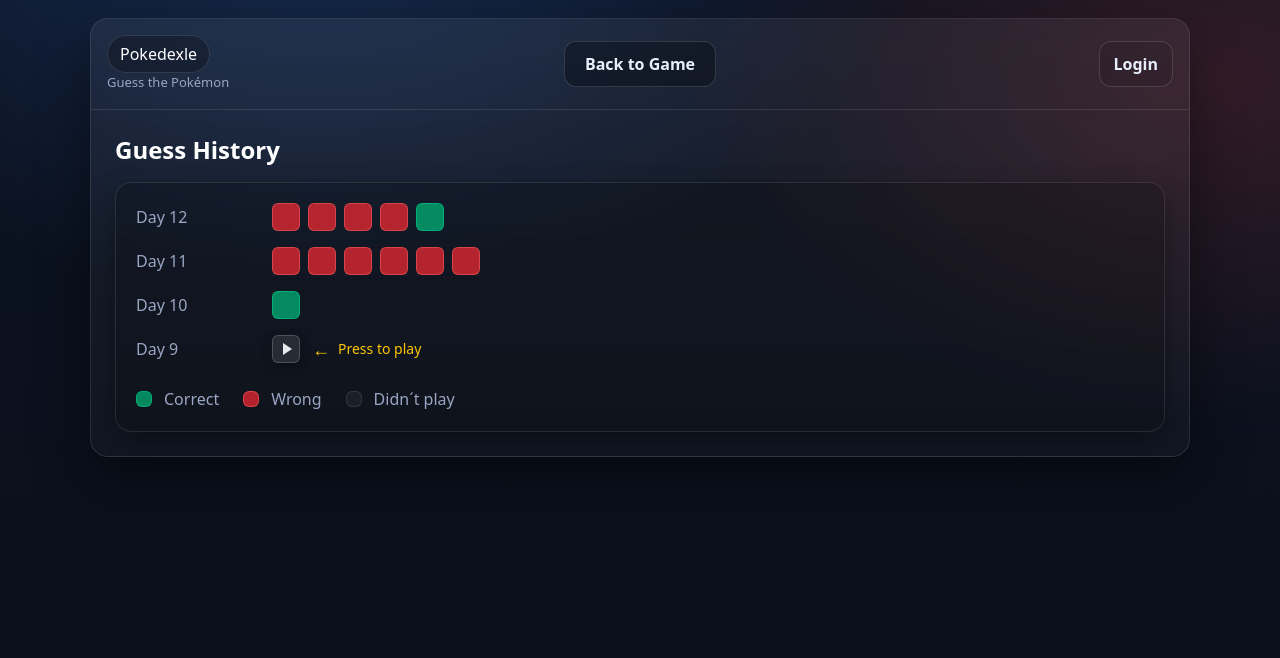
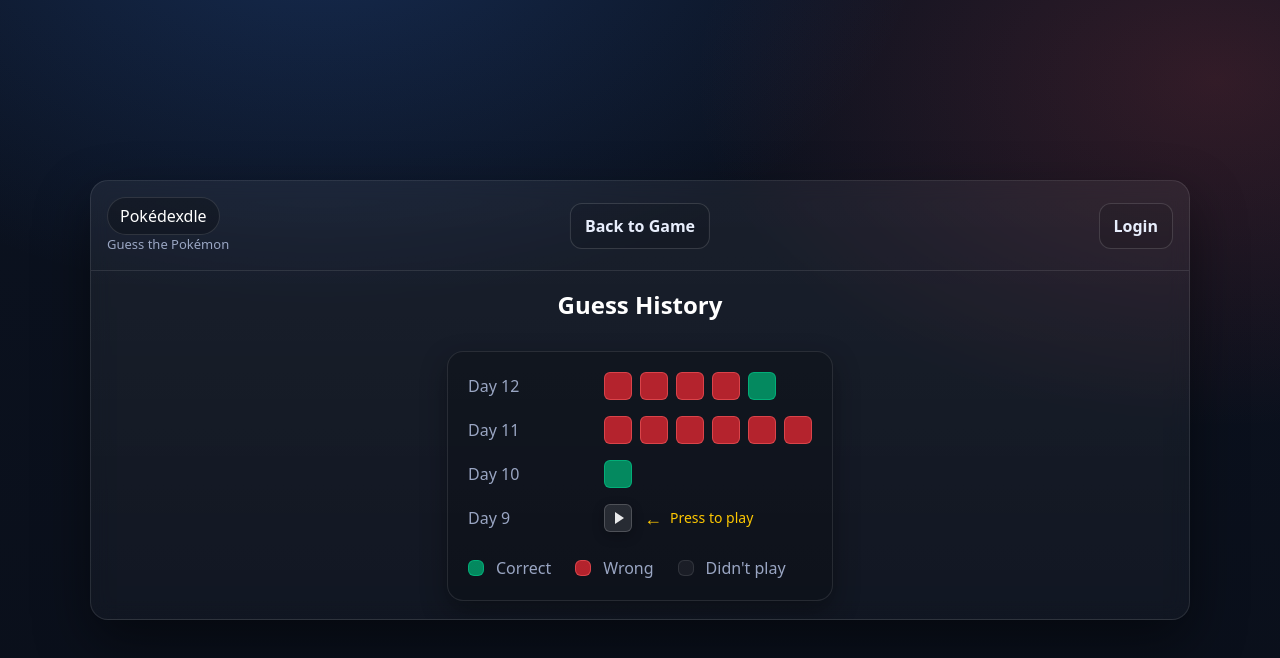
Before and after one commit to birgirbtb/pokedexdle, a Next.js app: page /history in a window 1280 px wide. Shown: the top 658 px of the page. Built offline with nearby package versions, Linux system fonts and the light colour scheme; no server answers.

Commit message:
reorganize app into GameFrame component

```diff
--- /dev/null
+++ b/app/components/GameFrame.tsx
@@ -0,0 +1,63 @@
+import type { ReactNode } from "react";
+import Link from "next/link";
+import LogOut from "../(auth)/components/LogOut";
+import { createClient } from "@/lib/supabase/server";
+
+type AppFrameProps = {
+  children: ReactNode;
+  headerCenter?: ReactNode;
+};
+
+export default async function GameFrame({
+  children,
+  headerCenter,
+}: AppFrameProps) {
+  const supabase = await createClient();
+  const {
+    data: { user },
+  } = await supabase.auth.getUser();
+
+  return (
+    <main className="min-h-screen flex justify-center items-center p-4.5">
+      <div className="relative w-full max-w-275 rounded-[18px] overflow-hidden bg-linear-to-b from-white/6 to-white/3 border border-white/10 shadow-[0_22px_55px_rgba(0,0,0,0.45)] backdrop-blur-[10px]">
+        <header className="relative bg-[linear-gradient(90deg,rgba(229,72,77,0.18),rgba(59,130,246,0.14)),rgba(15,23,42,0.55)] border-b border-white/10">
+          <div className="flex items-center justify-between gap-4 p-4">
+            <div>
+              <div className="text-white inline-block py-1.5 px-3 rounded-full bg-black/25 border border-white/12">
+                Pokédexdle
+              </div>
+              <div className="text-[#9aa6c3] text-[13px]">
+                Guess the Pokémon
+              </div>
+            </div>
+
+            <div className="flex flex-col gap-1">
+              {user && (
+                <p className="text-white text-sm font-semibold">{user.email}</p>
+              )}
+              {user ? (
+                <LogOut />
+              ) : (
+                <Link href="/login">
+                  <button className="border border-white/[0.14] bg-black/10 text-[#e8eefc] py-2.5 px-3.5 rounded-xl font-bold cursor-pointer">
+                    Login
+                  </button>
+                </Link>
+              )}
+            </div>
+          </div>
+
+          {headerCenter && (
+            <div className="absolute left-1/2 top-1/2 -translate-x-1/2 -translate-y-1/2">
+              {headerCenter}
+            </div>
+          )}
+        </header>
+
+        <section className="p-4.5 flex flex-col items-center gap-3.5">
+          {children}
+        </section>
+      </div>
+    </main>
+  );
+}
--- a/app/history/page.tsx
+++ b/app/history/page.tsx
@@ -1,117 +1,39 @@
 import Link from "next/link";
+import GameFrame from "../components/GameFrame";
+import { createClient } from "@/lib/supabase/server";
 
-export default function HistoryPage() {
+export default async function HistoryPage() {
+  const supabase = await createClient();
+  const {
+    data: { user },
+  } = await supabase.auth.getUser();
+
   return (
-    // Full viewport height, center the app container horizontally
-    <main className="min-h-screen flex justify-center items-start p-4.5">
-      {/* Main glass container */}
-      <div
-        className="
-          relative w-full max-w-[1100px]
-          rounded-[18px] overflow-hidden
-          bg-gradient-to-b from-white/[0.06] to-white/[0.03]
-          border border-white/10
-          shadow-[0_22px_55px_rgba(0,0,0,0.45)]
-          backdrop-blur-[10px]
-        "
-      >
-        {/* Header bar */}
-        <header
-          className="
-            relative
-            bg-[linear-gradient(90deg,rgba(229,72,77,0.18),rgba(59,130,246,0.14)),rgba(15,23,42,0.55)]
-            border-b border-white/10
-          "
-        >
-          {/* Left/Right header layout */}
-          <div className="flex items-center justify-between gap-4 p-4">
-            {/* Left: brand goes back to home */}
-            <Link href="/" className="block">
-              <div>
-                <div className="text-white inline-block py-1.5 px-3 rounded-full bg-black/25 border border-white/12">
-                  Pokedexle
-                </div>
-                <div className="text-[#9aa6c3] text-[13px]">Guess the Pokémon</div>
-              </div>
-            </Link>
-
-            {/* Right: Login (replace later with LogOut/user if you want) */}
-            <Link href="/login">
-              <button
-                type="button"
-                className="
-                  border border-white/[0.14] bg-black/10
-                  text-[#e8eefc]
-                  py-2.5 px-3.5 rounded-xl
-                  font-bold
-                  hover:bg-black/20
-                  active:translate-y-px
-                "
-              >
-                Login
-              </button>
-            </Link>
-          </div>
-
-          {/* Center: back button (absolute = truly centered) */}
-          <div className="absolute left-1/2 top-1/2 -translate-x-1/2 -translate-y-1/2">
+    <GameFrame
+      headerCenter={
         <Link href="/">
-              <button
-                type="button"
-                className="
-                  px-5 py-2.5 rounded-xl
-                  font-extrabold
-                  border border-white/14
-                  bg-black/30 text-[#e8eefc]
-                  hover:bg-black/40
-                  active:translate-y-px
-                  select-none
-                "
-              >
+          <button className="border border-white/[0.14] bg-black/10 text-[#e8eefc] py-2.5 px-3.5 rounded-xl font-bold cursor-pointer">
             Back to Game
           </button>
         </Link>
-          </div>
-        </header>
+      }
+    >
+      <h1 className="text-white text-2xl font-bold">Guess History</h1>
 
-        {/* Page content padding */}
-        <section className="p-6">
-          <h1 className="text-white text-2xl font-extrabold">Guess History</h1>
-
-          {/* Outer history panel */}
-          <div
-            className="
-              mt-4
-              rounded-2xl
-              border border-white/10
-              bg-black/20
-              shadow-[0_10px_26px_rgba(0,0,0,0.35)]
-              p-5
-            "
-          >
-            {/* Rows container */}
+      <div className="mt-4 rounded-2xl border border-white/10 bg-black/20 shadow-[0_10px_26px_rgba(0,0,0,0.35)] p-5">
         <div className="flex flex-col gap-4">
-              {/* ===== Row: Day 12 ===== */}
           <div className="flex items-center gap-6">
-                {/* Left label */}
             <div className="w-28 text-[#9aa6c3]">Day 12</div>
 
-                {/* Result squares row */}
             <div className="flex gap-2">
-                  {/* Wrong */}
               <div className="w-7 h-7 rounded-md bg-red-500/70 border border-red-400/50" />
-                  {/* Wrong */}
               <div className="w-7 h-7 rounded-md bg-red-500/70 border border-red-400/50" />
-                  {/* Wrong */}
               <div className="w-7 h-7 rounded-md bg-red-500/70 border border-red-400/50" />
-                  {/* Wrong */}
               <div className="w-7 h-7 rounded-md bg-red-500/70 border border-red-400/50" />
-                  {/* Correct */}
               <div className="w-7 h-7 rounded-md bg-emerald-500/70 border border-emerald-400/50" />
             </div>
           </div>
 
-              {/* ===== Row: Day 11 ===== */}
           <div className="flex items-center gap-6">
             <div className="w-28 text-[#9aa6c3]">Day 11</div>
             <div className="flex gap-2">
@@ -124,7 +46,6 @@ export default function HistoryPage() {
             </div>
           </div>
 
-              {/* ===== Row: Day 10 ===== */}
           <div className="flex items-center gap-6">
             <div className="w-28 text-[#9aa6c3]">Day 10</div>
             <div className="flex gap-2">
@@ -132,47 +53,18 @@ export default function HistoryPage() {
             </div>
           </div>
 
-              {/* ===== Row: Day 9 ===== */}
           <div className="flex items-center gap-6">
             <div className="w-28 text-[#9aa6c3]">Day 9</div>
 
             <div className="relative flex items-center gap-3">
-                  {/* Playable square */}
               <button
                 type="button"
                 aria-label="Play Day 9"
-                    className="
-                      group
-                      w-7 h-7 rounded-md
-                      flex items-center justify-center
-
-                      bg-white/10
-                      border border-white/18
-                      shadow-[0_4px_12px_rgba(0,0,0,0.25)]
-
-                      transition-all
-                      hover:border-yellow-400
-                      hover:ring-2 hover:ring-yellow-400/40
-                      hover:bg-white/14
-                      focus:outline-none
-                    "
+                className="group w-7 h-7 rounded-md flex items-center justify-center bg-white/10 border border-white/18 shadow-[0_4px_12px_rgba(0,0,0,0.25)] transition-all hover:border-yellow-400 hover:ring-2 hover:ring-yellow-400/40 hover:bg-white/14 focus:outline-none"
               >
-                    <span
-                      className="
-                        block
-                        w-0 h-0
-                        border-t-[6px] border-t-transparent
-                        border-b-[6px] border-b-transparent
-                        border-l-[9px] border-l-white/90
-                        translate-x-[1px]
-                        group-hover:border-l-yellow-400
-                        transition-colors
-                      "
-                    />
+                <span className="block w-0 h-0 border-t-[6px] border-t-transparent border-b-[6px] border-b-transparent border-l-[9px] border-l-white/90 translate-x-[1px] group-hover:border-l-yellow-400 transition-colors" />
               </button>
 
-
-                  {/* Arrow + helper text (points LEFT toward the square) */}
               <div className="flex items-center gap-2 text-yellow-400 text-sm pointer-events-none">
                 <span className="text-lg">←</span>
                 <span>Press to play</span>
@@ -181,31 +73,23 @@ export default function HistoryPage() {
           </div>
         </div>
 
-
-
-            {/* Legend under the panel */}
         <div className="mt-6 flex flex-wrap gap-6 text-[#9aa6c3]">
-              {/* Correct */}
           <div className="flex items-center gap-3">
             <span className="w-4 h-4 rounded-md bg-emerald-500/70 border border-emerald-400/50" />
             <span>Correct</span>
           </div>
 
-              {/* Wrong */}
           <div className="flex items-center gap-3">
             <span className="w-4 h-4 rounded-md bg-red-500/70 border border-red-400/50" />
             <span>Wrong</span>
           </div>
 
-              {/* Did not play */}
           <div className="flex items-center gap-3">
             <span className="w-4 h-4 rounded-md bg-white/5 border border-white/10" />
-                <span>Didn´t play</span>
+            <span>Didn{"'"}t play</span>
           </div>
         </div>
       </div>
-        </section>
-      </div>
-    </main>
+    </GameFrame>
   );
 }
```
Also changed, not shown: app/page.tsx (+7 -53 lines). Lines whose indentation alone changed are shown as unchanged.
